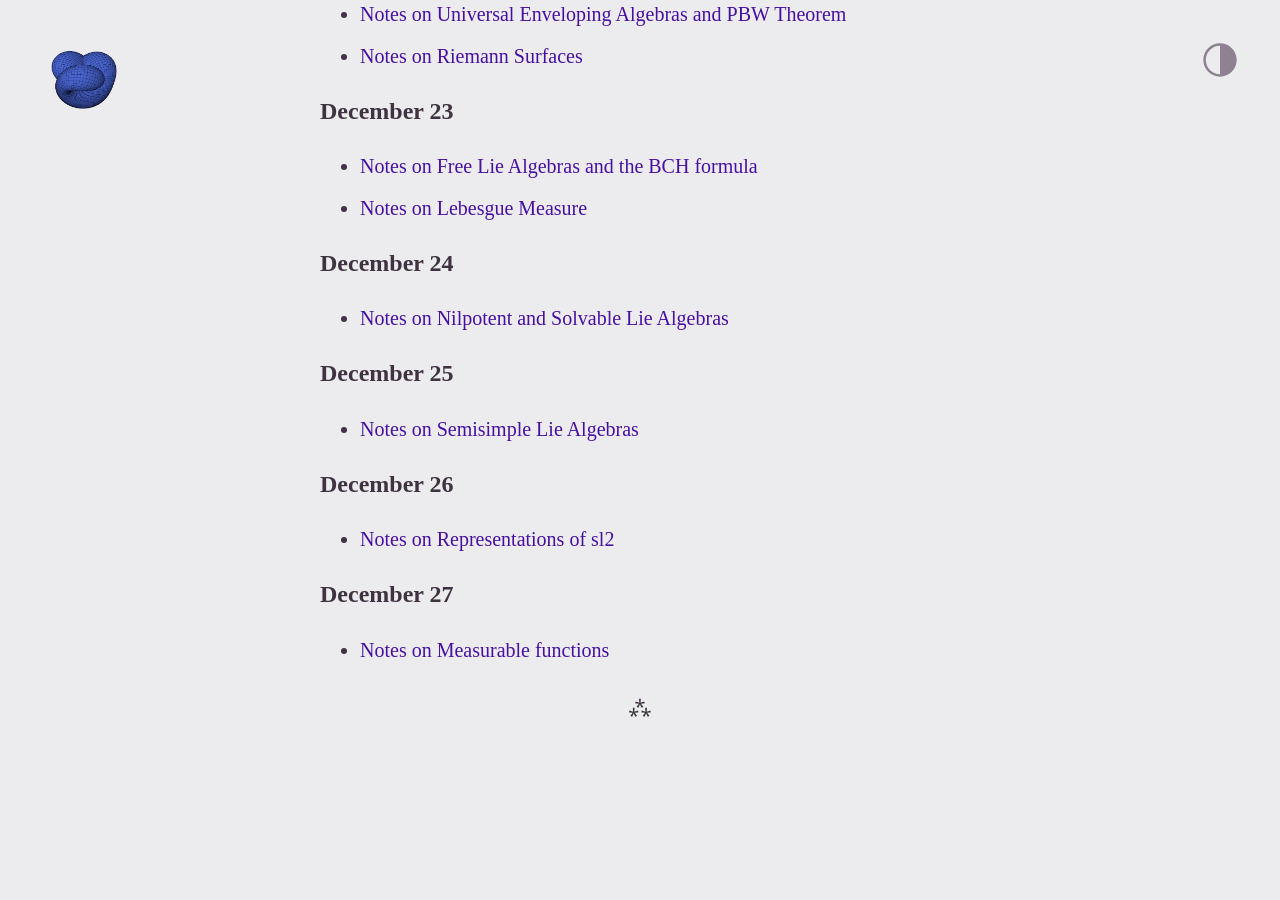
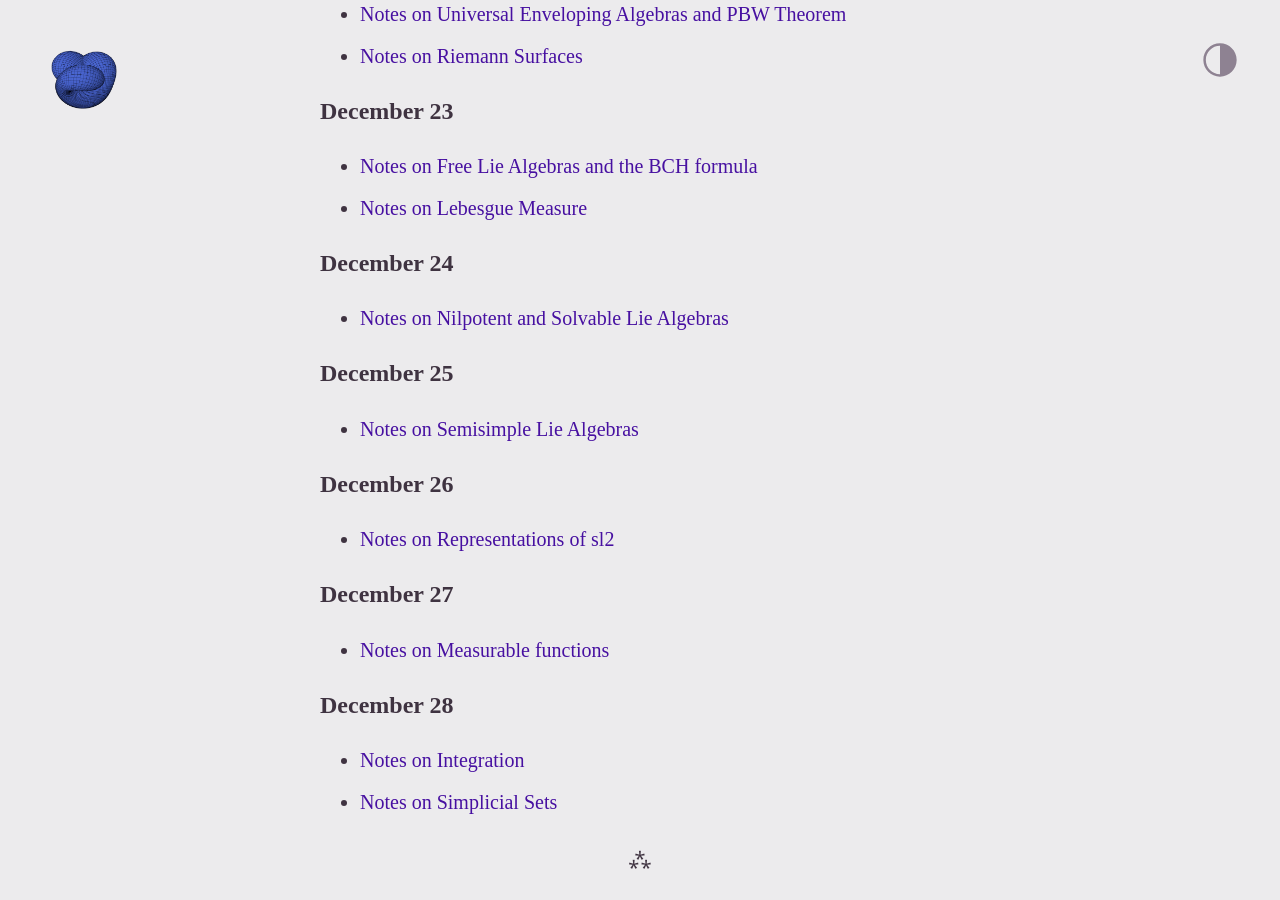
Before and after one commit to williamrygao/williamrygao.github.io, a Jekyll site: the page built from pensieve/2025-12/2025-12.md, in a window 1280 px wide and 900 px high, scrolled down 663 px. Built offline with Jekyll 4.4.1, drawn with Linux system fonts in a browser that asks for light colours; before the commit the page ends 1411 px from its top, so only the background shows below that.

Commit message:
December 28

```diff
--- a/pensieve/2025-12/2025-12.md
+++ b/pensieve/2025-12/2025-12.md
@@ -33,4 +33,8 @@ title: Pensieve; December 2025
 ## December 27
 * [Notes on Measurable functions](/pensieve/2025-12/2025-12-27-measurable-functions.pdf)
 
+## December 28
+* [Notes on Integration](/pensieve/2025-12/2025-12-28-integration.pdf)
+* [Notes on Simplicial Sets](/pensieve/2025-12/2025-12-28-simplicial-sets.pdf)
+
 ---
```
Also changed, not shown: 2 other files.
